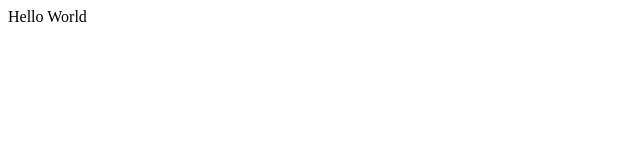
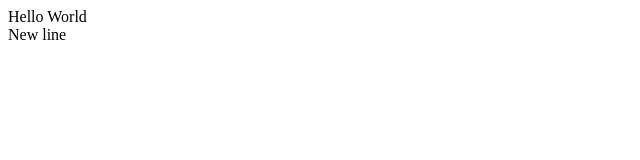
Before and after one commit to ReshmaDash85/demo-repo5, a plain HTML site: page index.html in a window 1280 px wide. Shown: the full height of the page, 0-640 px from the left. Drawn offline with Linux system fonts and the light colour scheme.

Commit message:
Update index.html
Updated new line

```diff
--- a/index.html
+++ b/index.html
@@ -1 +1,2 @@
 <div>Hello World</div>
+<div> New line </div>
```
